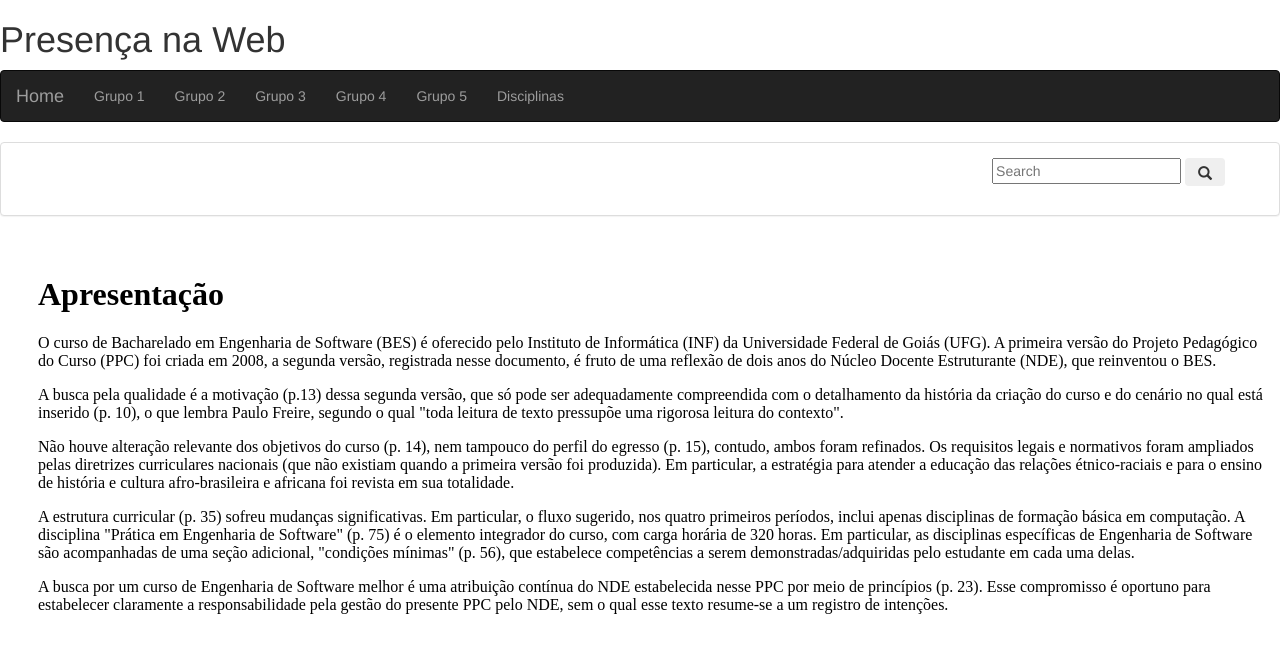
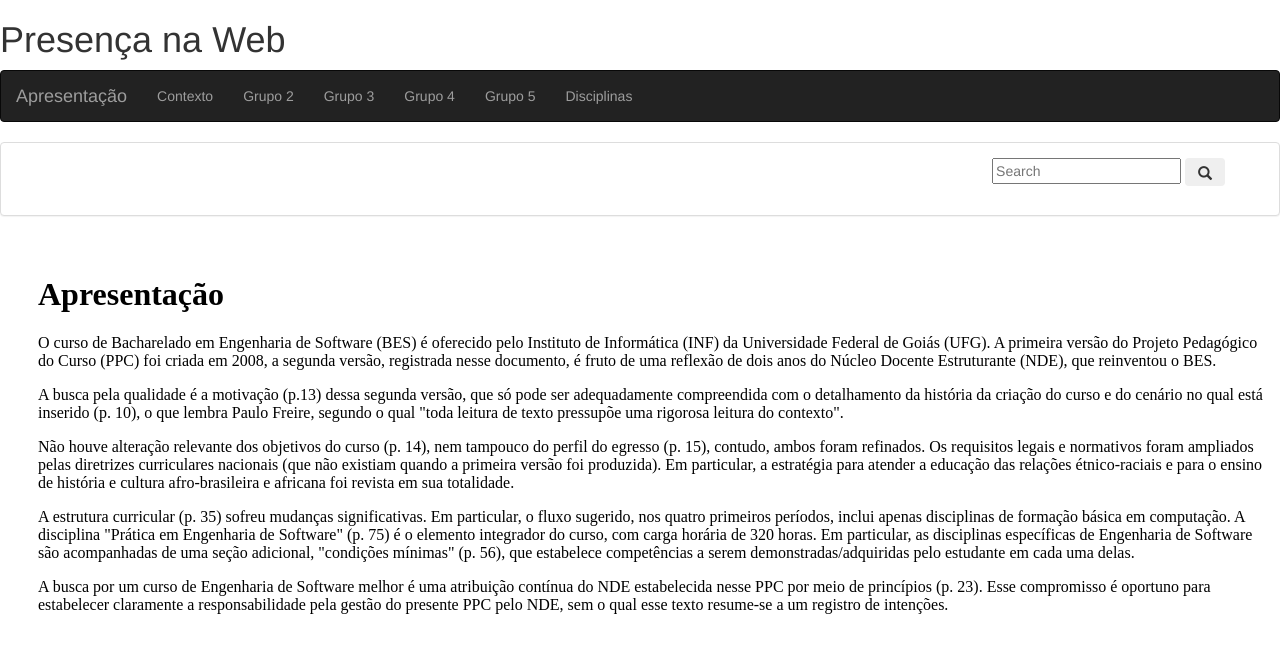
Before and after one commit to thealexandrelara/integracao2017test, a website: page index.html in a window 1280 px wide. Drawn offline with Linux system fonts and the light colour scheme.

Commit message:
Alteração no menu
Alterando os menus iniciais para Apresentação e Contexto

```diff
--- a/index.html
+++ b/index.html
@@ -15,11 +15,11 @@
 <nav class="navbar navbar-inverse">
   <div class="container-fluid">
     <div class="navbar-header">
-      <a class="navbar-brand" href="#" onclick="mudaframe('iframes/home.html');">Home</a>
+      <a class="navbar-brand" href="#" onclick="mudaframe('iframes/home.html');">Apresentação</a>
     </div>
     <ul class="nav navbar-nav">
       <li class="sidebar-brand">
-        <a href="#" onclick="mudaframe('iframes/contexto.html');">Grupo 1</a>
+        <a href="#" onclick="mudaframe('iframes/contexto.html');">Contexto</a>
         </li>
         <li>
         <a href="#">Grupo 2</a>
```
